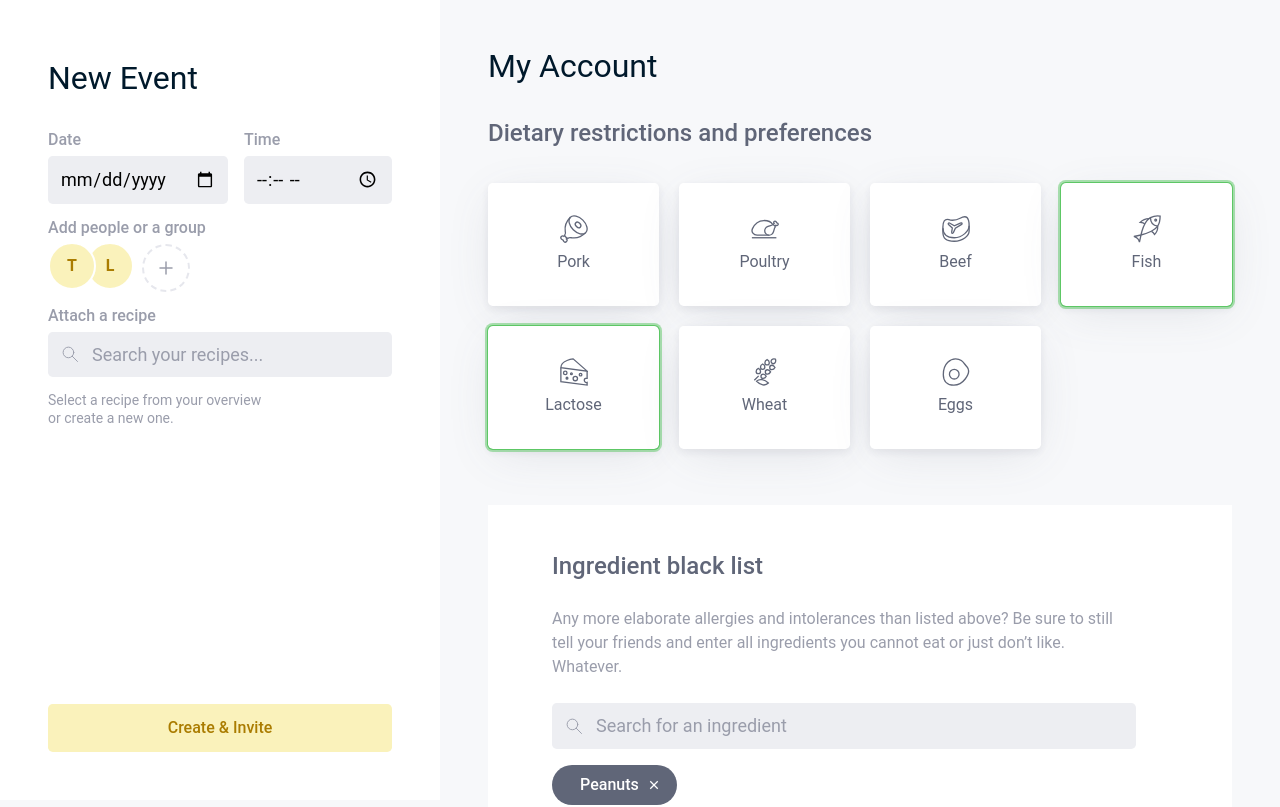
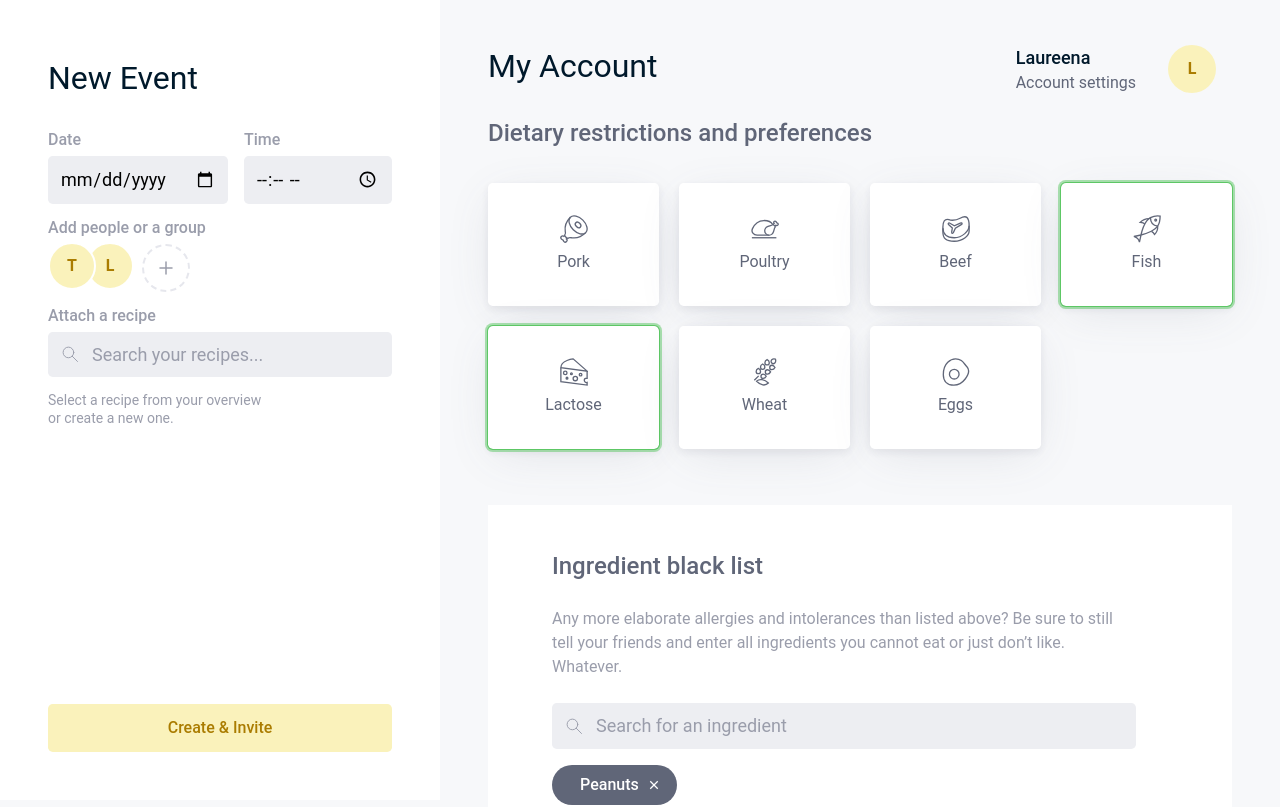
Before and after one commit to Edeltraudt/precipe, a React (Create React App) app: page /account in a window 1280 px wide. Shown: the top 807 px of the page. Built offline with nearby package versions, Linux system fonts and the light colour scheme.

Commit message:
Add account summary component

```diff
--- a/src/components/account/index.js
+++ b/src/components/account/index.js
@@ -1,3 +1,4 @@
 export { IngredientBlacklist } from "./ingredient-blacklist/ingredient-blacklist"
 export { DietaryRestrictions } from "./dietary-restrictions/dietary-restrictions"
 export { AccountSettings } from "./settings/settings"
+export { default as AccountSummary } from "./summary/summary"
--- /dev/null
+++ b/src/components/account/summary/summary.js
@@ -0,0 +1,38 @@
+import React, { useContext } from "react";
+import PropTypes from "prop-types";
+
+import UserContext from "../../../contexts/user-context";
+
+import { UserIcon } from "../../user/icons";
+import { Button } from "../../core/forms";
+
+import styles from "./summary.module.scss";
+
+const Summary = ({}) => {
+  const user = useContext(UserContext);
+
+  return (
+    <div className={styles.Summary}>
+      <strong className={styles.Name}>{user.name}</strong>
+      <div className={styles.Icon}>
+        <UserIcon name={user.name} disableTooltip />
+      </div>
+      <Button className={styles.Link} href="/account">
+        Account settings
+      </Button>
+    </div>
+  );
+};
+
+Summary.propTypes = {
+  recipes: PropTypes.arrayOf(
+    PropTypes.shape({
+      id: PropTypes.number.isRequired,
+      groupId: PropTypes.number,
+      preparationTime: PropTypes.number
+    })
+  ),
+  editable: PropTypes.bool
+};
+
+export default Summary;
--- /dev/null
+++ b/src/components/account/summary/summary.module.scss
@@ -0,0 +1,25 @@
+@import "./../../../assets/scss/utility";
+
+.Summary {
+  align-items: center;
+  display: grid;
+  grid-gap: 0 2rem;
+  grid-template:
+    "nm ic" auto
+    "lk ic" / 1fr auto;
+}
+
+.Name {
+  color: $color-headlines;
+  font-size: 1.125em;
+  font-weight: $fw-medium;
+  grid-area: nm;
+}
+
+.Link {
+  grid-area: lk;
+}
+
+.Icon {
+  grid-area: ic;
+}
--- a/src/components/core/forms/button/button.js
+++ b/src/components/core/forms/button/button.js
@@ -1,9 +1,15 @@
 import React from "react";
 import PropTypes from "prop-types";
+import { Link } from "react-router-dom";
 
 import styles from "./button.module.scss";
 
-const Button = ({ id, type, style, className, onClick, children }) => (
+const Button = ({ id, type, style, className, onClick, children, href }) =>
+  href ? (
+    <Link id={id} className={`${styles.Button} ${styles["plain-link"]} ${className}`} to={href}>
+      {children}
+    </Link>
+  ) : (
     <button
       id={id}
       type={type}
@@ -15,14 +21,14 @@ const Button = ({ id, type, style, className, onClick, children }) => (
       {children}
     </button>
   );
-
 Button.propTypes = {
   children: PropTypes.oneOfType([PropTypes.element, PropTypes.string])
     .isRequired,
   onClick: PropTypes.func,
   className: PropTypes.string,
   type: PropTypes.string,
-  style: PropTypes.oneOf(["default", "danger", "secure", "link", "plain-link"])
+  style: PropTypes.oneOf(["default", "danger", "secure", "link", "plain-link"]),
+  href: PropTypes.string
 };
 
 Button.defaultProps = {
--- a/src/components/core/forms/button/button.module.scss
+++ b/src/components/core/forms/button/button.module.scss
@@ -7,6 +7,7 @@
   font-size: $fs-base;
   line-height: 1;
   padding: 1em $spacing-large;
+  text-decoration: none;
   transition: background 0.15s ease-out, box-shadow 0.15s ease-out;
   will-change: background, box-shadow;
 
--- a/src/components/core/forms/select/select.js
+++ b/src/components/core/forms/select/select.js
@@ -18,8 +18,10 @@ const SelectBox = ({
   return (
     <div className={`${styles.Wrap} ${className} ${styles[style]}`}>
       <Select label={label} initialValue={defaultValue} onChange={onChange}>
-        {options.map(option => (
-          <Option value={option.value}>{option.label}</Option>
+        {options.map((option, index) => (
+          <Option key={index} value={option.value}>
+            {option.label}
+          </Option>
         ))}
       </Select>
       <Icon className={styles.Icon} name="angle-down" />
@@ -27,16 +29,16 @@ const SelectBox = ({
   );
 };
 
-const optionShape = PropTypes.shape({
-  value: PropTypes.string,
-  label: PropTypes.string
-});
-
 SelectBox.propTypes = {
-  options: PropTypes.arrayOf(optionShape),
+  options: PropTypes.arrayOf(
+    PropTypes.shape({
+      value: PropTypes.string,
+      label: PropTypes.string
+    })
+  ),
   className: PropTypes.string,
   label: PropTypes.string.isRequired,
-  defaultValue: optionShape,
+  defaultValue: PropTypes.string,
   onChange: PropTypes.func,
   style: PropTypes.oneOf(["default", "invisible"])
 };
--- a/src/components/user/icons/single-icon/single-icon.js
+++ b/src/components/user/icons/single-icon/single-icon.js
@@ -1,22 +1,35 @@
-import React from "react";
+import React, { useContext } from "react";
 import PropTypes from "prop-types";
+
+import UserContext from "../../../../contexts/user-context";
 
 import Tooltip from "./../../../core/tooltip/tooltip";
 
 import styles from "./single-icon.module.scss";
 
-export const UserIcon = ({ image, name }) => (
+export const UserIcon = ({ image, name, disableTooltip }) => {
+  const user = useContext(UserContext);
+
+  return (
     <div className={styles.Wrap}>
       {image ? (
-      <img src={image} alt={name + " profile image."} className={styles.Icon} />
+        <img
+          src={image}
+          alt={name + " profile image."}
+          className={styles.Icon}
+        />
       ) : (
         <span className={styles.Icon}>{name.slice(0, 1)}</span>
       )}
-    <Tooltip>{name}</Tooltip>
+      {!disableTooltip && (
+        <Tooltip>{user.name === name ? "You" : name}</Tooltip>
+      )}
     </div>
   );
+};
 
 UserIcon.propTypes = {
   image: PropTypes.string,
-  name: PropTypes.string.isRequired
+  name: PropTypes.string.isRequired,
+  disableTooltip: PropTypes.bool
 };
--- a/src/components/user/icons/single-icon/single-icon.module.scss
+++ b/src/components/user/icons/single-icon/single-icon.module.scss
@@ -11,15 +11,15 @@ $border-width: 2px;
 }
 
 .Icon {
+  align-items: center;
   background: var(--color);
   border-radius: 50%;
   border: $border-width solid var(--bg-color);
   color: var(--color-inv);
   display: flex;
-  align-items: center;
+  font-weight: $fw-bold;
+  height: 100%;
   justify-content: center;
-  font-weight: $fw-bold;
   margin-top: -$border-width;
-  height: 100%;
   width: 100%;
 }
--- a/src/views/base/base.module.scss
+++ b/src/views/base/base.module.scss
@@ -30,6 +30,7 @@
 .Main {
   @extend %padding-container;
   flex: 1;
+  position: relative;
 
   --bg-color: $color-base-soft;
 
@@ -38,3 +39,9 @@
     padding-right: columns(1);
   }
 }
+
+.Account {
+  margin-top: -0.25em;
+  position: absolute;
+  right: columns(1);
+}
--- a/src/views/base/index.js
+++ b/src/views/base/index.js
@@ -1,9 +1,11 @@
 import React from "react";
-import { BrowserRouter as Router, Switch, Route, Link } from "react-router-dom";
+import { BrowserRouter as Router, Switch, Route } from "react-router-dom";
 
 import CalendarView from "../../components/calendar";
 import DashboardView from "../dashboard";
 import AccountView from "../account";
+
+import { AccountSummary } from "../../components/account";
 
 import styles from "./base.module.scss";
 
@@ -54,6 +56,9 @@ const BaseView = props => {
       </section>
       <div className={styles.Main}>
         <Router>
+          <aside className={styles.Account}>
+            <AccountSummary />
+          </aside>
           <Switch>
             <Route path="/account">
               <AccountView />
```
Also changed, not shown: src/components/account/dietary-restrictions/dietary-restrictions.js (+8 -29 lines). Lines whose indentation alone changed are shown as unchanged.
